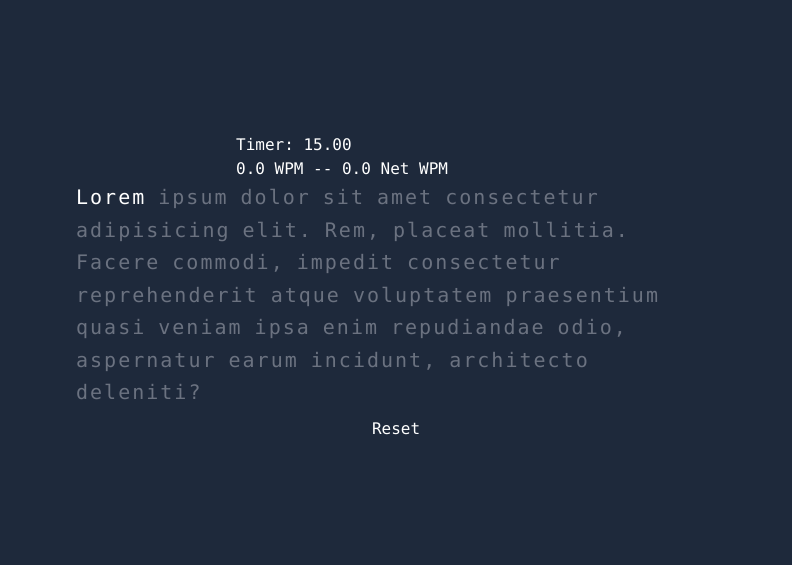
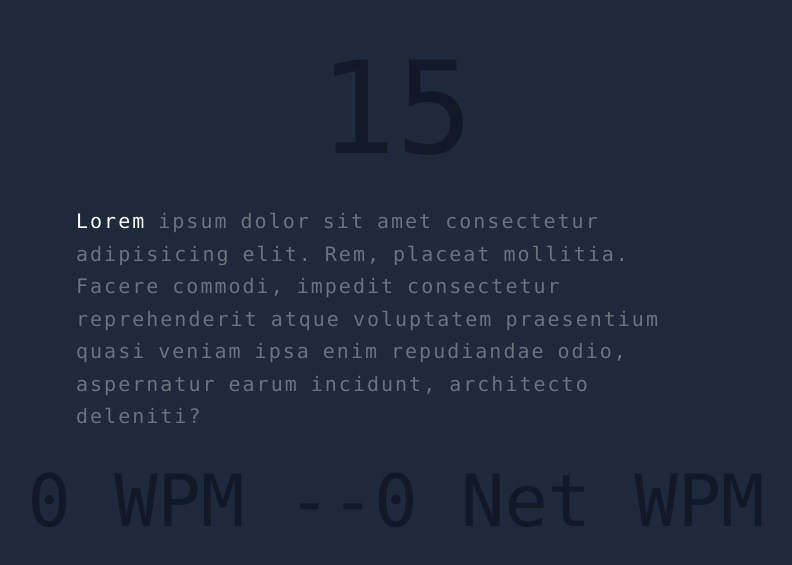
Before and after one commit to rashmod/key-quest, a React (Vite) app in the folder frontend/: page / in a window 1280 px wide. Shown: the part 109-674 px from the top of the page, without its empty margins (244-1036 px from the left). Built offline with nearby package versions, Linux system fonts and the light colour scheme.

Commit message:
[Frontend] style: updated styles for live stats

```diff
--- /dev/null
+++ b/frontend/src/components/Stats.tsx
@@ -0,0 +1,23 @@
+function Stats({ children, timeLeft, grossWPM, netWPM }: StatsProps) {
+	return (
+		<div className='relative grid items-center gap-8'>
+			<h2 className='text-center text-gray-900 text-9xl'>
+				{timeLeft.toFixed(0)}
+			</h2>
+			<div className='w-1/2 mx-auto'>{children}</div>
+			<h2 className='text-center text-gray-900 text-7xl'>
+				{grossWPM.toFixed(0)} WPM --
+				{netWPM.toFixed(0)} Net WPM
+			</h2>
+		</div>
+	);
+}
+
+type StatsProps = {
+	children: React.ReactNode;
+	timeLeft: number;
+	grossWPM: number;
+	netWPM: number;
+};
+
+export default Stats;
--- a/frontend/src/components/TextDisplay.tsx
+++ b/frontend/src/components/TextDisplay.tsx
@@ -5,6 +5,7 @@ import words from '../data/words';
 import HiddenInput from './HiddenInput';
 import ResetButton from './ResetButton';
 import WordsContainer from './WordsContainer';
+import Stats from './Stats';
 
 import useTimer from '../hooks/useTimer';
 import useTest from '../hooks/useTest';
@@ -74,13 +75,7 @@ function TextDisplay() {
 	}
 
 	return (
-		<div className='relative grid items-center w-1/2 mx-auto'>
-			<div className='w-1/2 mx-auto text-white'>
-				<div>Timer: {timeLeft.toFixed(2)}</div>
-				<div>
-					{grossWPM.toFixed(1)} WPM -- {netWPM.toFixed(1)} Net WPM
-				</div>
-			</div>
+		<Stats timeLeft={timeLeft} grossWPM={grossWPM} netWPM={netWPM}>
 			<WordsContainer
 				words={words}
 				currentWordIndex={currentWordIndex}
@@ -104,8 +99,8 @@ function TextDisplay() {
 				setInputFocused={setInputFocused}
 				startTestIfNeeded={startTestIfNeeded}
 			/>
-			<ResetButton reset={reset} label='Reset' />
-		</div>
+			{/* <ResetButton reset={reset} label='Reset' /> */}
+		</Stats>
 	);
 }
 
```
